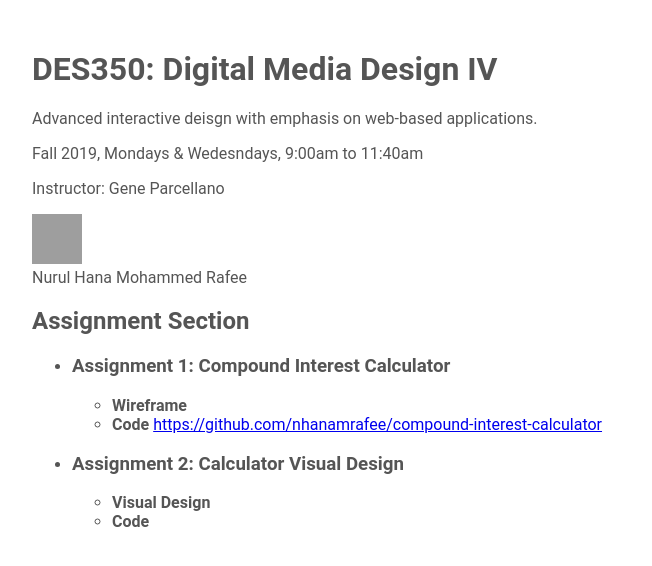
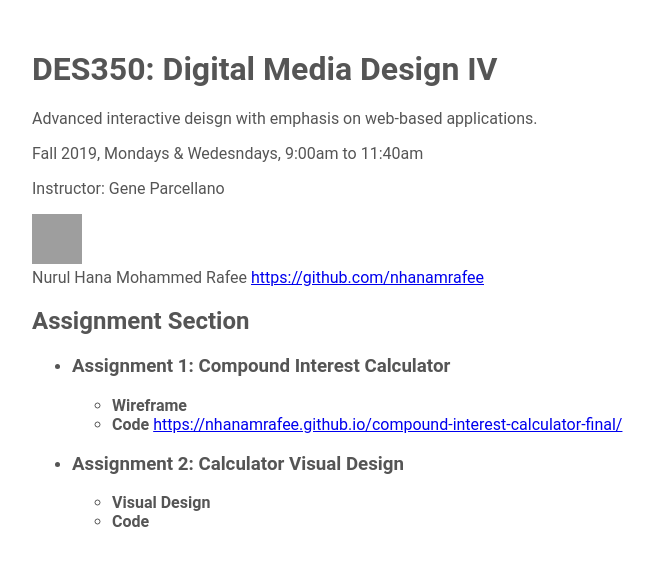
Before and after one commit to nhanamrafee/DES350, a plain HTML site: page index.html in a window 1280 px wide. Shown: the whole page, without its empty margins (118-770 px from the left). Drawn offline with Linux system fonts and the light colour scheme; grey boxes are pictures that could not be loaded.

Commit message:
Update index.html

```diff
--- a/index.html
+++ b/index.html
@@ -25,7 +25,7 @@
 
 
 	<img src="https://github.com/nhanamrafee.png" height="50" width="50"/> <br>
-	Nurul Hana Mohammed Rafee <br>
+	Nurul Hana Mohammed Rafee <a href="https://github.com/nhanamrafee/" target="_blank">https://github.com/nhanamrafee</a>
 
 
 	<section>
@@ -38,7 +38,7 @@
 						<a href="" target="_blank"></a>
 					</li>
 					<li><strong>Code</strong>
-						<a href="https://github.com/nhanamrafee/compound-interest-calculator" target="_blank">https://github.com/nhanamrafee/compound-interest-calculator</a>
+						<a href="https://nhanamrafee.github.io/compound-interest-calculator-final/" target="_blank">https://nhanamrafee.github.io/compound-interest-calculator-final/</a>
 					</li>
 				</ul>
 			</li>
```
